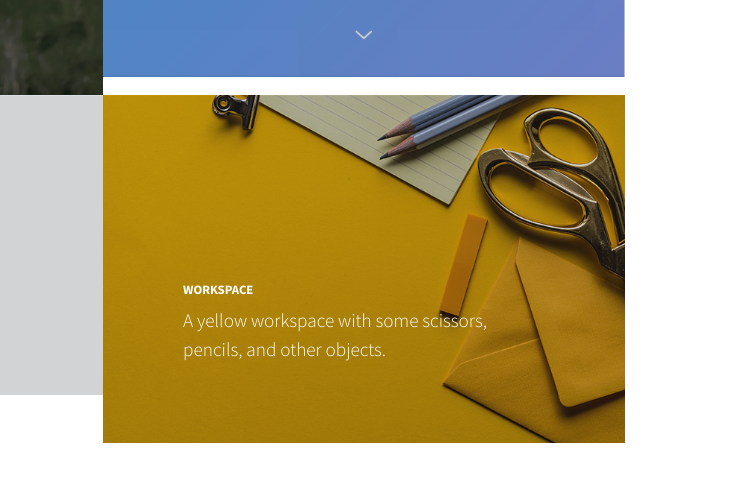
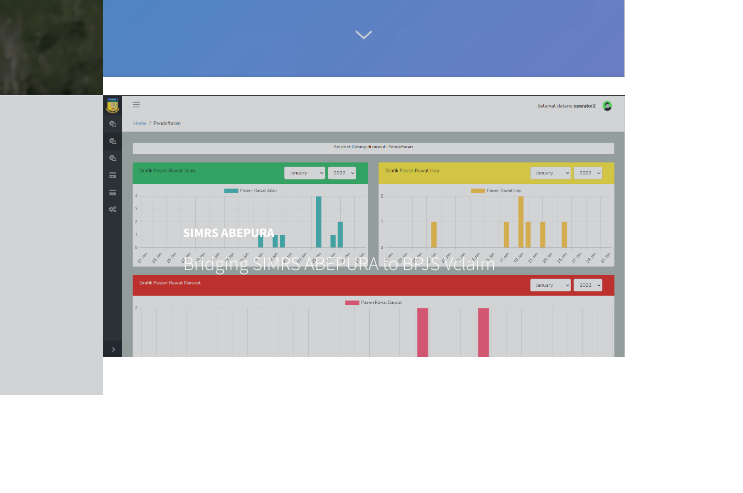
Before and after one commit to ferifahrul7/portofolio-bootstrap, a plain HTML site: page index.html in a window 1280 px wide. Shown: the part 2412-2905 px from the top of the page, 537-1280 px from the left. Drawn offline with nearby package versions, Linux system fonts and the light colour scheme.

Commit message:
kurang modal

```diff
--- a/index.html
+++ b/index.html
@@ -145,11 +145,11 @@
                     <a class="portfolio-item" href="#!">
                         <div class="caption">
                             <div class="caption-content">
-                                <div class="h2">Workspace</div>
-                                <p class="mb-0">A yellow workspace with some scissors, pencils, and other objects.</p>
+                                <div class="h2">SIMRS Abepura</div>
+                                <p class="mb-0">Bridging SIMRS ABEPURA to BPJS Vclaim</p>
                             </div>
                         </div>
-                        <img class="img-fluid" src="assets/img/portfolio-4.jpg" alt="..." />
+                        <img class="img-fluid" src="assets/img/simrs/simrs-3.png" alt="..." />
                     </a>
                 </div>
             </div>
```
Also changed, not shown: assets/img/simrs/simrs-1.png (added), assets/img/simrs/simrs-2.png (added), assets/img/simrs/simrs-3.png (added).
